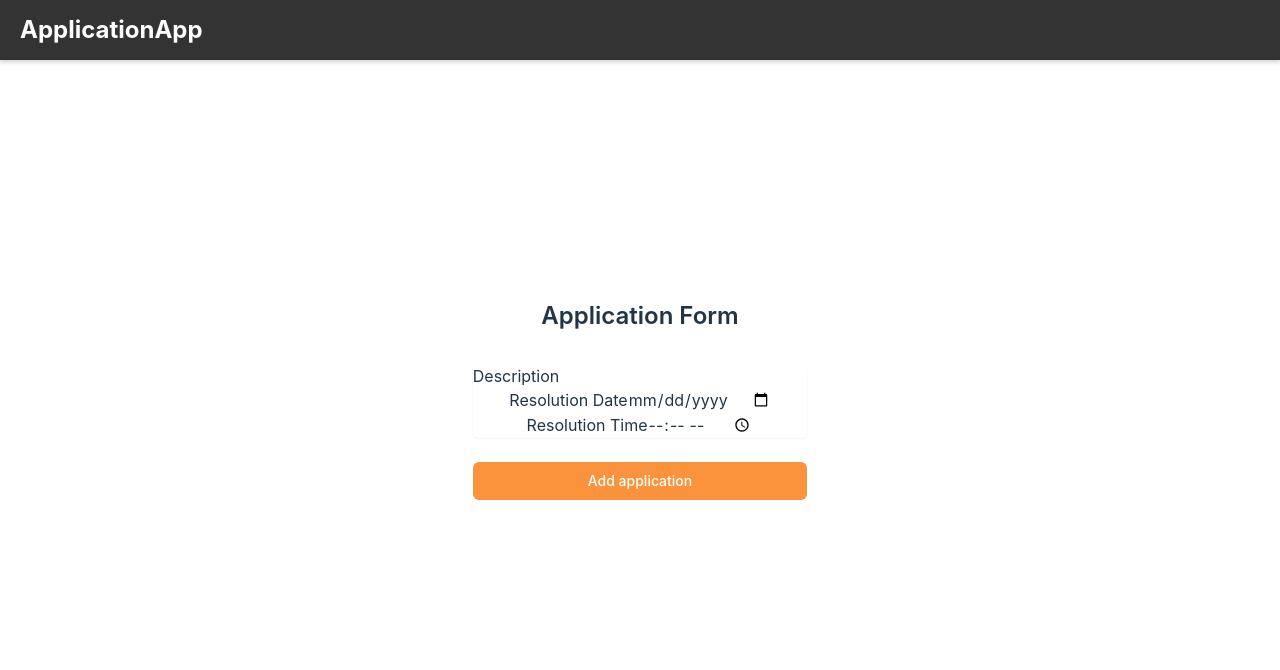
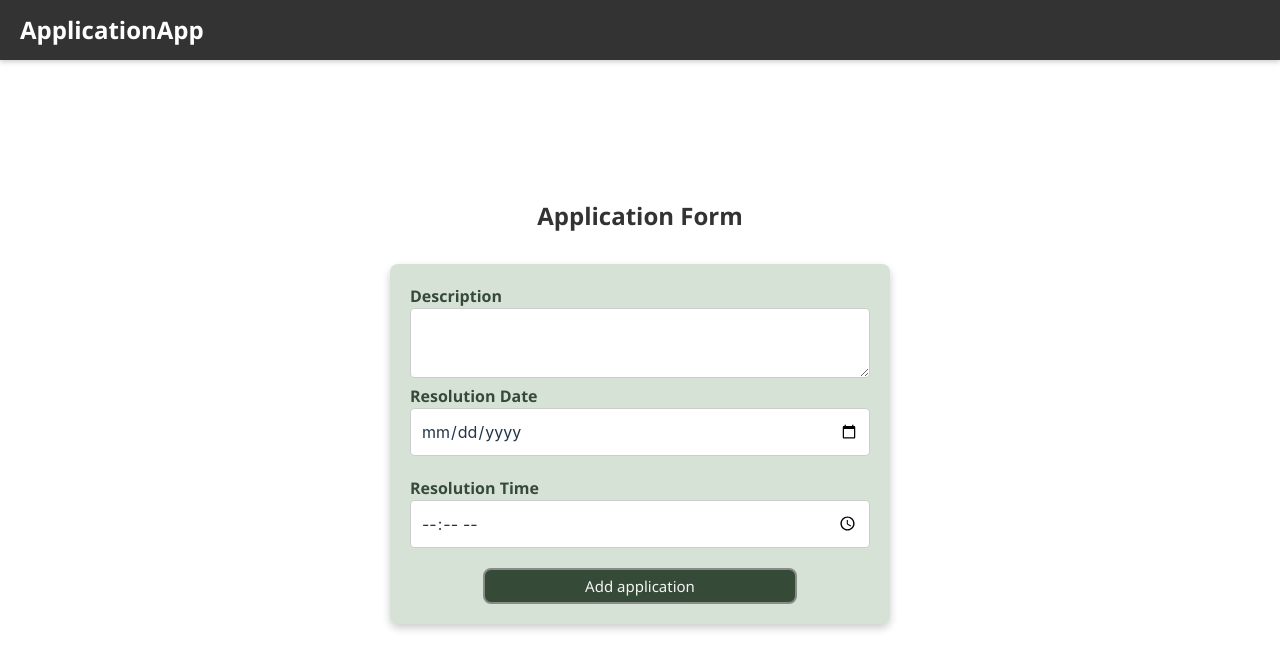
Before and after one commit to elissaarelaid/AgileWorksProject, a Vue app in the folder frontend/: page /add in a window 1280 px wide. Shown: the top 670 px of the page. Built offline with nearby package versions, Linux system fonts and the light colour scheme.

Commit message:
kujundus

```diff
--- a/frontend/src/components/ApplicationForm.vue
+++ b/frontend/src/components/ApplicationForm.vue
@@ -1,34 +1,26 @@
 <template>
-    <div class="min-h-full flex items-center justify-center py-12 px-4 sm:px-6 lg:px-8">
-      <div class="max-w-md w-full space-y-8">
-        <div class="text-center text-2xl font-semibold mb-4"> {{ title }}</div>
-        <form class="space-y-6">
-          <div class="rounded-md shadow-sm -space-y-px">
+    <div>
+      <div>
+        <div class="title"> {{ title }}</div>
+        <form class="formcard">
+          <div>
             <div>
-              <label for="Description">Description</label>
-              <input
-                id="Description"
-                name="Description"
-                v-model="description"
-                placeholder=""
-              />
+              <label class="text" for="Description">Description </label>
+              <textarea id="Description" name="Description"
+                v-model="description" placeholder="" />
             </div>
             <div class="form-group">
-            <label for="date">Resolution Date</label>
+            <label class="text" for="date">Resolution Date </label>
             <input type="date" id="date" v-model="resDate" required>
           </div>
           <div class="form-group">
-            <label for="time">Resolution Time</label>
+            <label class="text" for="time">Resolution Time </label>
             <input type="time" id="time" v-model="resTime" required>
           </div>
           </div>
           <div>
-            <button
-            @click.prevent="submitForm"
-              class="group relative w-full flex justify-center py-2 px-4 border border-transparent text-sm font-medium rounded-md text-white bg-orange-400 hover:bg-orange-700 focus:outline-none focus:ring-2 focus:ring-offset-2 focus:ring-indigo-500"
-            >
-              <span class="absolute left-0 inset-y-0 flex items-center pl-3">
-              </span>
+            <button class="formbutton"
+            @click.prevent="submitForm">
               Add application
             </button>
           </div>
@@ -73,3 +65,88 @@
       router.push({ name: 'Applications' });
     };
     </script>
+
+<style>
+  .title {
+    font-size: 1.5rem;
+    font-weight: bold;
+    color: #333;
+    padding-bottom: 10px;
+    margin-bottom: 20px;
+    padding-top: 5%;
+    font-family:'Segoe UI', Tahoma, Geneva, Verdana, sans-serif
+  }
+
+
+  .formcard {
+    background-color: #d7e2d7;
+    border-radius: 8px;
+    box-shadow: 0 4px 8px rgba(0,0,0,0.2);
+    padding: 20px;
+    margin: 20px;
+    margin-bottom: 5px;
+    width: 500px
+}
+
+  .form-group {
+    margin-bottom: 20px;
+  }
+
+  .text {
+    color:#364a38;
+    font-weight: bold;
+    font-family:'Segoe UI', Tahoma, Geneva, Verdana, sans-serif;
+    display: block;
+    text-align: left;
+  }
+
+  input[type="date"],
+  input[type="time"],
+  textarea {
+    width: 100%;
+    padding: 10px;
+    box-sizing: border-box;
+    border: 1px solid #ccc;
+    border-radius: 4px;
+    resize: none;
+  }
+
+  .formbutton {
+    background-color: #364a38;
+    color: #f5f4f4;
+    padding: 5px 100px;
+    text-align: center;
+    font-size: 15px;
+    font-family: 'Segoe UI', Tahoma, Geneva, Verdana, sans-serif;
+    border: 2px solid #898b89; /* Dark green border */
+    border-radius: 8px;
+    transition: background-color 0.3s, color 0.3s, border-color 0.3s; /* Smooth transition for hover effects */
+}
+
+.formbutton:hover {
+  background-color: #2c382c;
+  color: #ffffff;
+  border-color: #f5f4f4;
+}
+
+  textarea {
+  width: 100%;
+  padding: 10px;
+  box-sizing: border-box;
+  border: 1px solid #ccc;
+  border-radius: 4px;
+  resize: vertical;
+  background-color: #fff;
+  font-family: 'Segoe UI', Tahoma, Geneva, Verdana, sans-serif;
+}
+
+
+/* @media (max-width: 600px) {
+    .formcard {
+        margin: 10px;
+    }
+    .table th, .table td {
+        padding: 10px;
+    }
+  } */
+</style>
--- a/frontend/src/components/ApplicationList.vue
+++ b/frontend/src/components/ApplicationList.vue
@@ -1,27 +1,21 @@
 <template>
-    <div class="card">
-        <div class="table">
-            <div class="title">
-                <h4 >{{ title }}</h4>
-            </div>
+      <div class="title"> {{ title }}</div>
+        <div class="card">
+          <div class="table">
             <div class="card-body">
                 <table class="table table-bordered">
                     <thead>
                         <tr>
-                            <!-- <th>ID</th> -->
                             <th>Application Description</th>
                             <th>Entry Date</th>
                             <th>Resolution Date</th>
-                            <!-- <th>Status</th> -->
                         </tr>
                     </thead>
                     <tbody>
-                        <tr v-for="(application, index) in applications" :key="index" :class="getRowClass(application)">
-                            <!-- <td>{{ application.id }}</td> -->
+                      <tr v-for="application in applications" :key="application.id" :class="getRowClass(application)">
                             <td>{{ application.description }}</td>
                             <td>{{ formatDate(application.entryDate) }}</td>
                             <td>{{ formatDate(application.resolutionDate) }}</td>
-                            <!-- <td>{{ application.isSolved ? 'Solved' : 'Pending' }}</td> -->
                             <td>
                               <button class="button" @click="updateApplicationStatus(application)">
                                 Solve</button>
@@ -64,45 +58,46 @@ function parseDateStringToDate(value: string | undefined): Date {
 
 function getRowClass(application : Application): string { //make red if is only 1 hour left until resolution date or resolution date is past
   const currentDate = new Date();
-  console.log(addHours(parseDateStringToDate(formatDate(application.resolutionDate)), -1))
-  console.log(parseDateStringToDate(formatDate(currentDate)))
   return addHours(parseDateStringToDate(formatDate(application.resolutionDate)), -1) <= parseDateStringToDate(formatDate(currentDate)) ? 'bg-red-300' : 'bg-white';
 }
 
 const updateApplicationStatus = async (application: Application) => {
    const updatedApplication = await applicationsStore.changeApplicationStatus(application.id);
    if (updatedApplication) {
-      applicationsStore.load();
+      await applicationsStore.load();
    }
 };
 
 onMounted(async () => {
-    applicationsStore.load();
+    await applicationsStore.load();
 });
 
 </script>
 
 <style>
   .title {
-    font-size: 1.5rem; /* Larger font size for logo */
-    font-weight: bold; /* Bold font for emphasis */
-    color: #333; /* Dark gray for text for better readability */
-    padding-bottom: 20px; /* Space below the logo/header */
+    font-size: 1.5rem;
+    font-weight: bold;
+    color: #333;
+    padding-bottom: 10px;
     margin-bottom: 20px;
+    padding-top: 5%;
+    font-family:'Segoe UI', Tahoma, Geneva, Verdana, sans-serif
   }
 
   .card {
-    background-color: #fff; /* White background */
-    border-radius: 8px; /* Rounded corners */
-    box-shadow: 0 4px 8px rgba(0,0,0,0.1);/* Subtle shadow for depth */
-    padding: 20px; /* Padding inside the card */
-    margin: 20px; /* Margin around the card */
+    background-color: #fff;
+    border-radius: 8px;
+    box-shadow: 0 4px 8px rgba(0,0,0,0.1);
+    padding: 20px;
+    margin: 20px;
+    border-top: 2px solid #eff1ef; /* Thick dark green top border */
 }
 
   .table{
     width: 100%;
     border-collapse: collapse;
-    table-layout: fixed; /*equal column width*/
+    table-layout: fixed;
   }
 
   .table th,
@@ -114,17 +109,17 @@ onMounted(async () => {
 
   .table th {
     background-color: #d3d2d2ad;
-    color: #333; /* Dark text for contrast */
+    color: #333;
     font-weight: 650;
     box-shadow: 0 2px 5px rgba(69, 69, 69, 0.1);
   }
 
   .table tr:hover {
-    background-color: #c5c5c536; /*hover color*/
+    background-color: #c5c5c536;
   }
 
   .table tbody tr:last-child td {
-    border-bottom: none; /* No border for the last row */
+    border-bottom: none;
 }
 
   .button {
@@ -134,7 +129,16 @@ onMounted(async () => {
     text-align: center;
     font-size: 15px;
     margin-left: 30px;
-  }
+    border: #101010;
+    border-radius: 8px;
+    transition: background-color 0.3s, color 0.3s, border-color 0.3s; /* Smooth transition for hover effects */
+}
+
+.button:hover {
+  background-color: #284528;
+  color: #ffffff;
+  border-color: #f5f4f4;
+}
 
   @media (max-width: 600px) {
     .card {
--- a/frontend/src/components/Navbar.vue
+++ b/frontend/src/components/Navbar.vue
@@ -32,6 +32,7 @@
   .logo {
     font-size: 24px; /* Larger font size for logo */
     font-weight: bold; /* Make logo bold */
+    font-family:'Segoe UI', Tahoma, Geneva, Verdana, sans-serif
   }
 
     nav ul {
--- a/frontend/src/stores/applicationsStore.ts
+++ b/frontend/src/stores/applicationsStore.ts
@@ -54,10 +54,9 @@ export const useApplicationsStore = defineStore('applicationsStore', () => {
 
       if (apiAddApplication.response.value) {
         allApplications.push(apiAddApplication.response.value!);
-        applications.value = allApplications;
+        applications.value = [...allApplications];
       }
     };
 
-
     return { applications, load, changeApplicationStatus, addApplication };
 });
```
